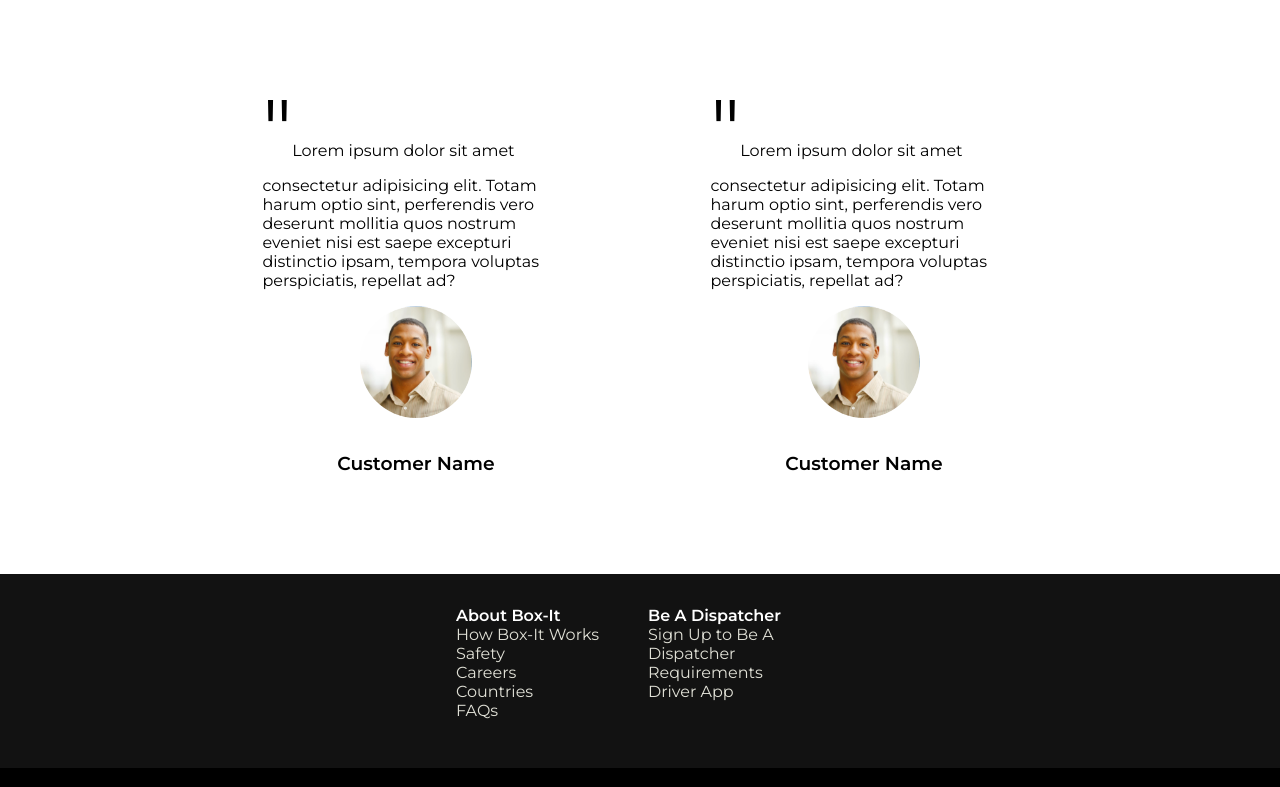
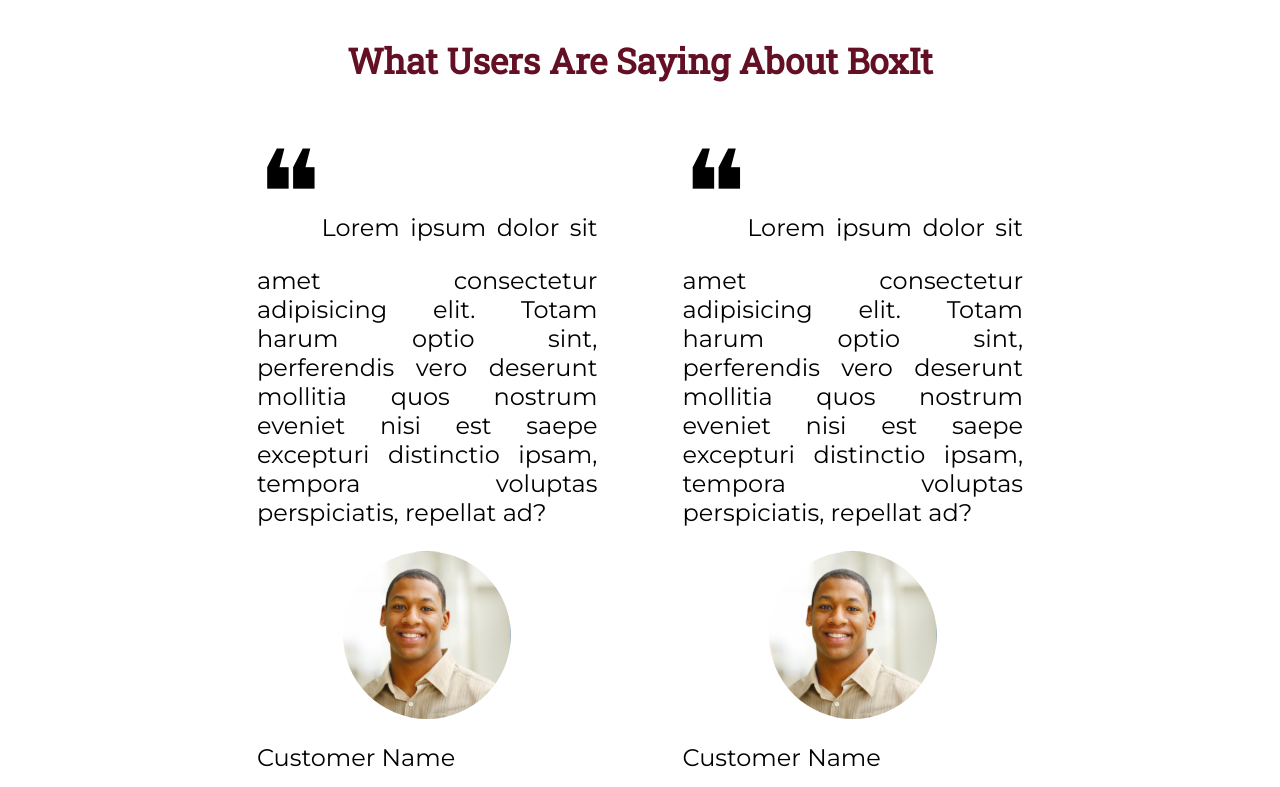
Before and after one commit to EgboUchenna/Deliver, an Angular app: page /home in a window 1280 px wide. Shown: the part 2393-3180 px from the top of the page. Built offline with nearby package versions, Linux system fonts and the light colour scheme.

Commit message:
Modify - Refactored testimonies Comp.

```diff
--- a/src/app/components/cards/testimonies-card/testimonies-card.component.css
+++ b/src/app/components/cards/testimonies-card/testimonies-card.component.css
@@ -1,9 +1,8 @@
-div {
-  margin: 2em;
-}
-img,
-h3 {
+
+img {
   margin: 1em;
+  height: 160px;
+  width: 160px;
 }
 span {
   font-size: 5em;
--- a/src/app/components/cards/testimonies-card/testimonies-card.component.html
+++ b/src/app/components/cards/testimonies-card/testimonies-card.component.html
@@ -1,5 +1,5 @@
 <div class="flex-column cross-center">
-  <p><span>"</span>{{ testimony.content }}</p>
+  <p><span>&#10077;</span>{{ testimony.content }}</p>
   <img src="../../../../assets/images/customer.png" class="rounded-circle" />
-  <h3>{{ testimony.name }}</h3>
+  <p>{{ testimony.name }}</p>
 </div>
--- a/src/app/components/layout/testimonies/testimonies.component.css
+++ b/src/app/components/layout/testimonies/testimonies.component.css
@@ -1,7 +1,21 @@
+@import url('https://fonts.googleapis.com/css?family=Roboto+Slab&display=swap');
+section {
+  padding: 2em;;
+}
 section h1 {
   margin-top: 1em;
+  margin-bottom: -1em;
   color: #630f24;
   text-align: center;
+  font-family: 'Roboto Slab', serif;
+  font-size: 35px;
+}
+
+.testimonies {
+  text-align: center;
+  text-align: justify;
+  font-size: 24px;
+  font-weight: normal;
 }
 
 @media screen and (max-width: 1023px) {
--- a/src/app/components/layout/testimonies/testimonies.component.html
+++ b/src/app/components/layout/testimonies/testimonies.component.html
@@ -1,5 +1,5 @@
 <section>
-  <h1>What Users Are Saying Bout BoxIt</h1>
+  <h1>What Users Are Saying About BoxIt</h1>
 
   <div class="flex-row testimonies">
     <app-testimonies-card *ngFor="let testimony of testimonies" [testimony]="testimony"></app-testimonies-card>
--- a/src/app/components/layout/testimonies/testimonies.component.ts
+++ b/src/app/components/layout/testimonies/testimonies.component.ts
@@ -9,6 +9,7 @@ export class TestimoniesComponent implements OnInit {
   testimonies: Array<{}> = [
     {
       content:
+        // tslint:disable: max-line-length
         'Lorem ipsum dolor sit amet consectetur adipisicing elit. Totam harum optio sint, perferendis vero deserunt mollitia quos nostrum eveniet nisi est saepe excepturi distinctio ipsam, tempora voluptas perspiciatis, repellat ad?',
       name: 'Customer Name'
     },
@@ -18,7 +19,7 @@ export class TestimoniesComponent implements OnInit {
       name: 'Customer Name'
     }
   ];
-  constructor() {}
+  constructor() { }
 
-  ngOnInit() {}
+  ngOnInit() { }
 }
```
